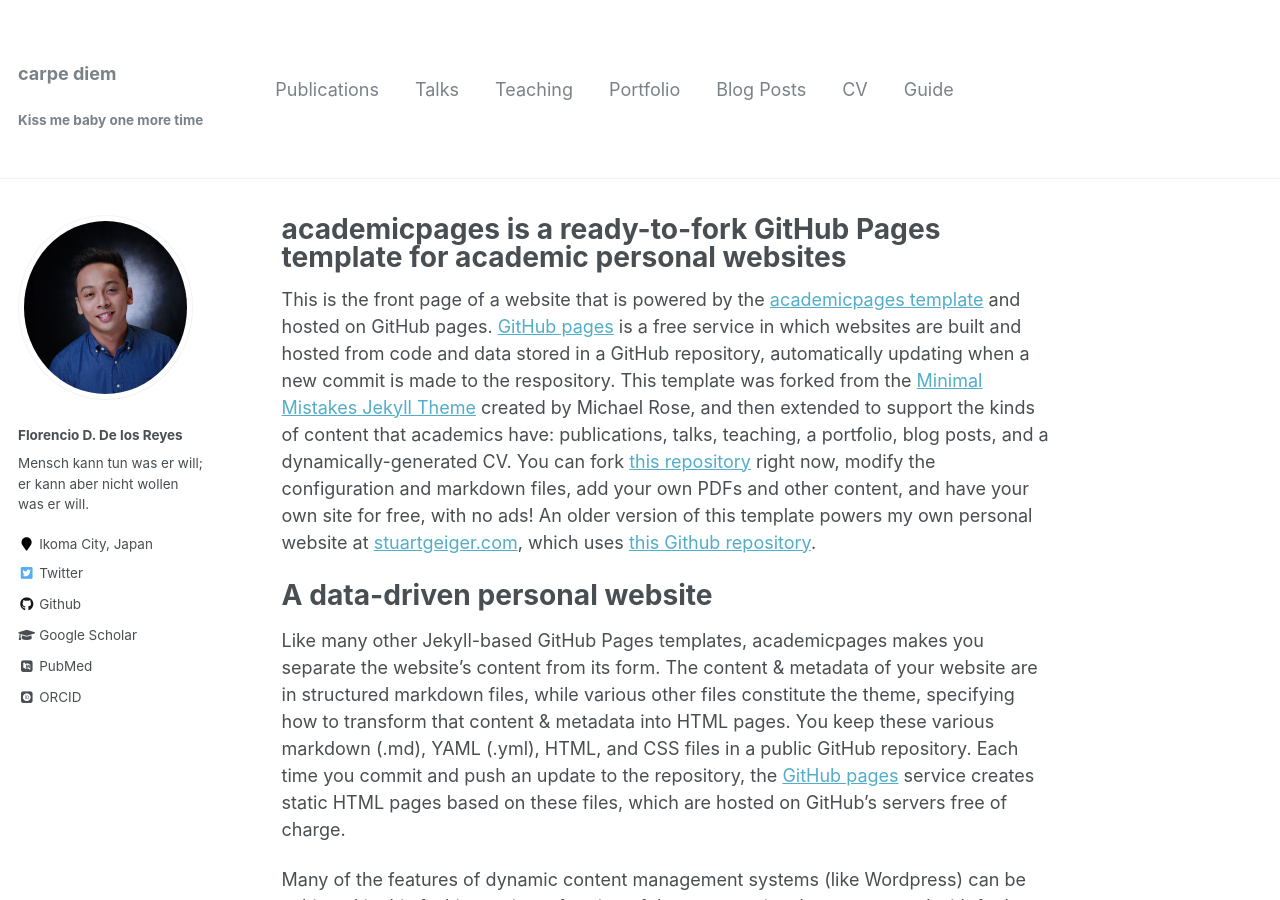
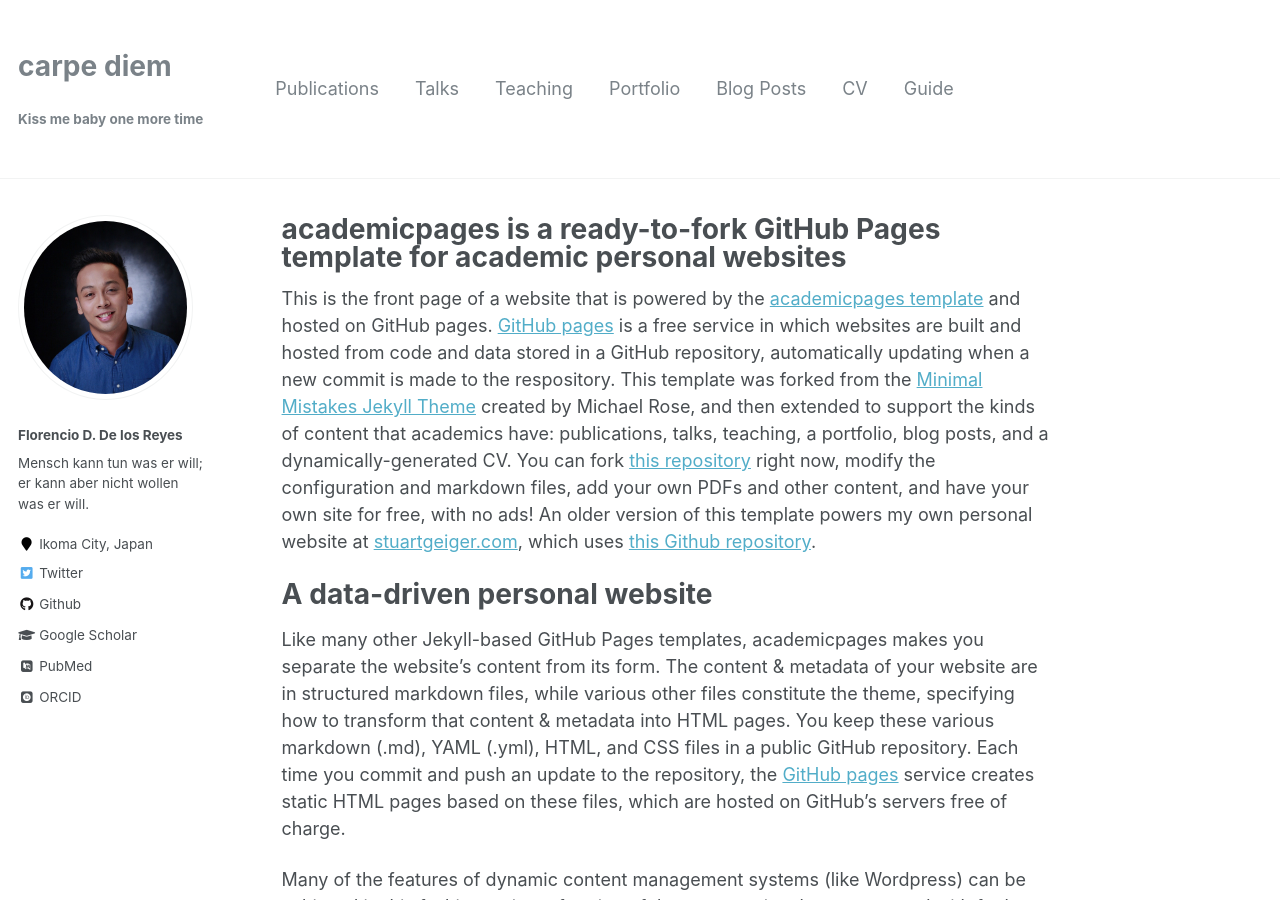
Before and after one commit to fddelosreyes/fddelosreyes.github.io, a Jekyll site: the page built from _pages/about.md, in a window 1280 px wide and 900 px high. Built offline with Jekyll 4.4.1, drawn with Linux system fonts in a browser that asks for light colours; some web fonts are replaced.

```diff
--- a/_config.yml
+++ b/_config.yml
@@ -7,7 +7,7 @@
 
 # Site Settings
 locale                   : "en-US"
-title                    : "<p><h3>carpe diem</h3></p><p><h6>Kiss me baby one more time</h6></p>"
+title                    : "<p><h1>carpe diem</h1></p><p><h6>Kiss me baby one more time</h6></p>"
 title_separator          : "-"
 name                     : &name "Florencio De los Reyes"
 description              : &description "personal description"
```
